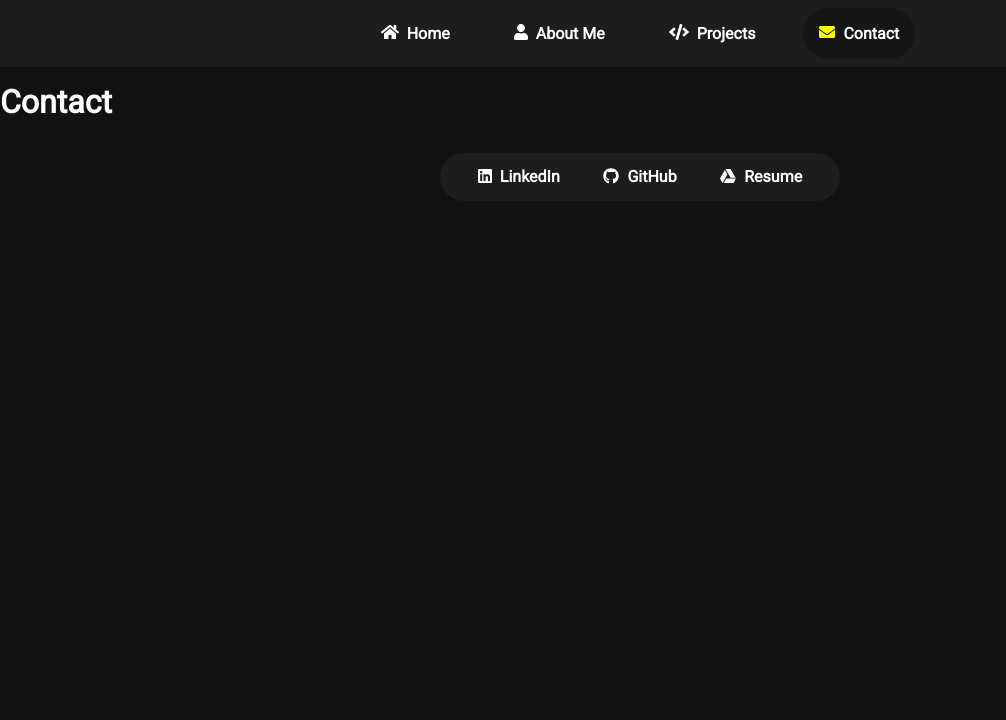
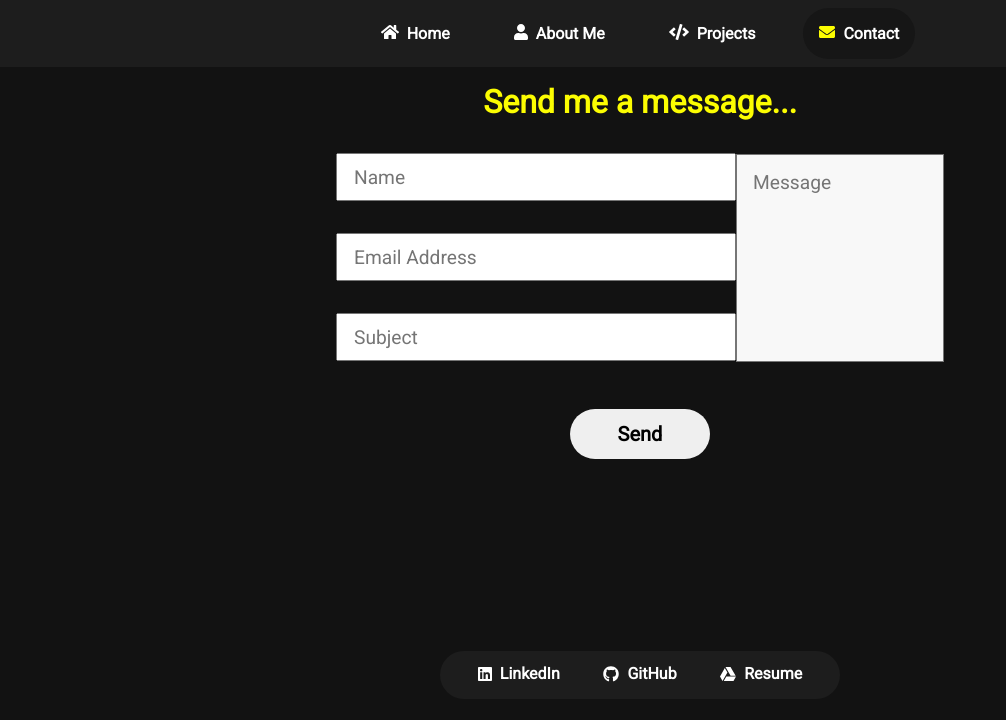
Before and after one commit to andrejfernandez/andrejfernandez, a React (Create React App) app in the folder portfolio/: page /Contact in a window 1280 px wide. Shown: the top 720 px of the page, without its empty margins (0-1006 px from the left). Built offline with nearby package versions, Linux system fonts and the light colour scheme.

Commit message:
Added contact page

```diff
--- a/portfolio/package.json
+++ b/portfolio/package.json
@@ -10,6 +10,7 @@
     "@testing-library/jest-dom": "^5.11.8",
     "@testing-library/react": "^11.2.2",
     "@testing-library/user-event": "^12.6.0",
+    "emailjs-com": "^2.6.4",
     "framer-motion": "^3.1.1",
     "react": "^17.0.1",
     "react-dom": "^17.0.1",
--- a/portfolio/src/Components/Card.js
+++ b/portfolio/src/Components/Card.js
@@ -1,8 +1,5 @@
 // Style
 import styled from "styled-components";
-import gameLibrary from "../Images/gameLibrary.png";
-import musicPlayer from "../Images/musicPlayer.png";
-import portfolio from "../Images/portfolio.png";
 
 const Card = ({ imageUrl, title, desc, tags, link }) => {
   return (
@@ -25,7 +22,7 @@ const Card = ({ imageUrl, title, desc, tags, link }) => {
 
       <div className="card-button">
         <button>
-          <a href={link} target="_blank">
+          <a href={link} target="_blank" rel="noreferrer">
             <h3>View Code</h3>
           </a>
         </button>
--- /dev/null
+++ b/portfolio/src/Components/ContactMe.js
@@ -0,0 +1,106 @@
+// EmailJs
+import emailjs from "emailjs-com";
+
+// Style
+import styled from "styled-components";
+
+function sendEmail(e) {
+  e.preventDefault();
+
+  emailjs
+    .sendForm(
+      "service_43djgar",
+      "template_tz5ilpf",
+      e.target,
+      "user_V4FljNqzoczL9fpBp5euh"
+    )
+    .then(
+      (result) => {
+        console.log(result.text);
+      },
+      (error) => {
+        console.log(error.text);
+      }
+    );
+  e.target.reset();
+}
+
+const ContactMe = () => {
+  return (
+    <Form>
+      <form className="contact-form" onSubmit={sendEmail}>
+        <div className="form-data">
+          <div className="user-info">
+            <input type="text" name="user_name" placeholder="Name" />
+            <input type="email" name="user_email" placeholder="Email Address" />
+            <input type="text" name="subject" placeholder="Subject" />
+          </div>
+          <textarea name="message" placeholder="Message" />
+        </div>
+        <div className="send">
+          <button type="submit" value="Send">
+            <h2>Send</h2>
+          </button>
+        </div>
+      </form>
+    </Form>
+  );
+};
+
+const Form = styled.div`
+  margin-bottom: 10rem;
+
+  .contact-form {
+    width: 50%;
+    margin: auto;
+    .form-data {
+      display: flex;
+      align-items: center;
+      justify-content: space-between;
+      margin-bottom: 1rem;
+    }
+
+    .user-info {
+      display: flex;
+      flex-direction: column;
+    }
+
+    label {
+      padding-right: 1rem;
+      font-size: 1.5rem;
+    }
+    input {
+      height: 3rem;
+      width: 25rem;
+      padding: 1rem;
+      font-size: 1.2rem;
+      margin-bottom: 2rem;
+    }
+    textarea {
+      margin-top: -1.9rem;
+      font-size: 1.2rem;
+      width: 30rem;
+      height: 13rem;
+      padding: 1rem;
+      box-sizing: border-box;
+      background-color: #f8f8f8;
+      resize: none;
+    }
+    .send {
+      display: flex;
+      justify-content: center;
+      button {
+        padding: 0.8rem 3rem 0.8rem 3rem;
+        border-radius: 2em;
+        border: none;
+        :hover {
+          transition: all 0.1s ease-in-out;
+          transform: scale(1.1);
+          background: #fcfd01;
+        }
+      }
+    }
+  }
+`;
+
+export default ContactMe;
--- a/portfolio/src/Components/Timeline.js
+++ b/portfolio/src/Components/Timeline.js
@@ -1,7 +1,3 @@
-// Icons
-import { FontAwesomeIcon } from "@fortawesome/react-fontawesome";
-import { faSchool, faBuilding } from "@fortawesome/free-solid-svg-icons";
-
 // Data
 import timelineElements from "../Data/timelineElements";
 
--- a/portfolio/src/Pages/AboutMe.js
+++ b/portfolio/src/Pages/AboutMe.js
@@ -35,13 +35,12 @@ const AboutMe = () => {
 };
 
 const StyledAboutMe = styled(motion.div)`
-  margin-top: 2rem;
   padding: 0 5vh 0 5vh;
+  margin: 0rem 2rem 2rem 2rem;
 `;
 
 const StyledContent = styled.div`
   text-align: center;
-  margin: 0 2rem 2rem 2rem;
 
   h1 {
     margin-bottom: 1rem;
--- a/portfolio/src/Pages/Contact.js
+++ b/portfolio/src/Pages/Contact.js
@@ -3,6 +3,8 @@ import styled from "styled-components";
 // Animation
 import { pageAnimation } from "../animation";
 import { motion } from "framer-motion";
+// Components
+import ContactMe from "../Components/ContactMe";
 
 const Contact = () => {
   return (
@@ -12,11 +14,21 @@ const Contact = () => {
       animate="show"
       exit="exit"
     >
-      <h1>Contact</h1>
+      <h1>Send me a message...</h1>
+      <ContactMe />
     </StyledContact>
   );
 };
 
-const StyledContact = styled(motion.div)``;
+const StyledContact = styled(motion.div)`
+  margin: 0 2rem 2rem 2rem;
+
+  h1 {
+    margin-bottom: 1rem;
+    color: #fcfd01;
+    text-align: center;
+    margin-bottom: 2rem;
+  }
+`;
 
 export default Contact;
```
Also changed, not shown: 2 other files (tests, documents, lock files or other folders).
